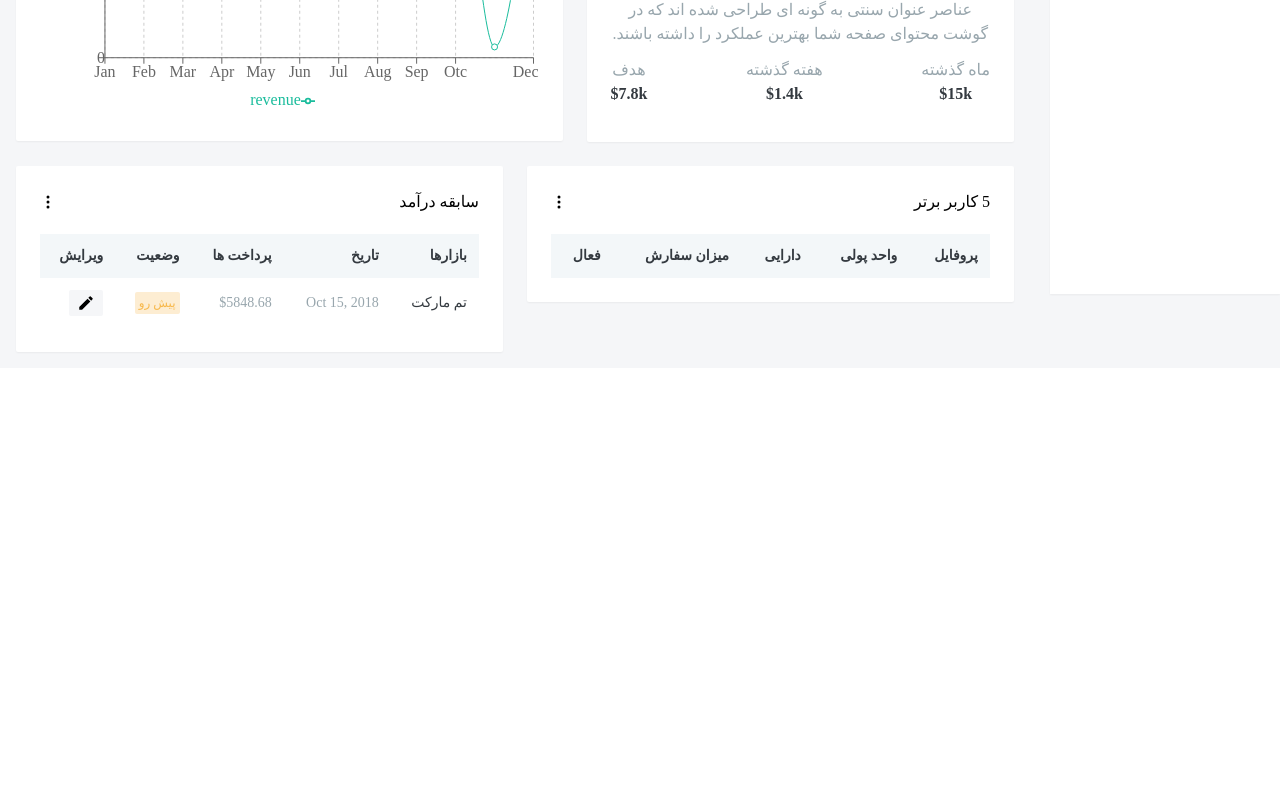
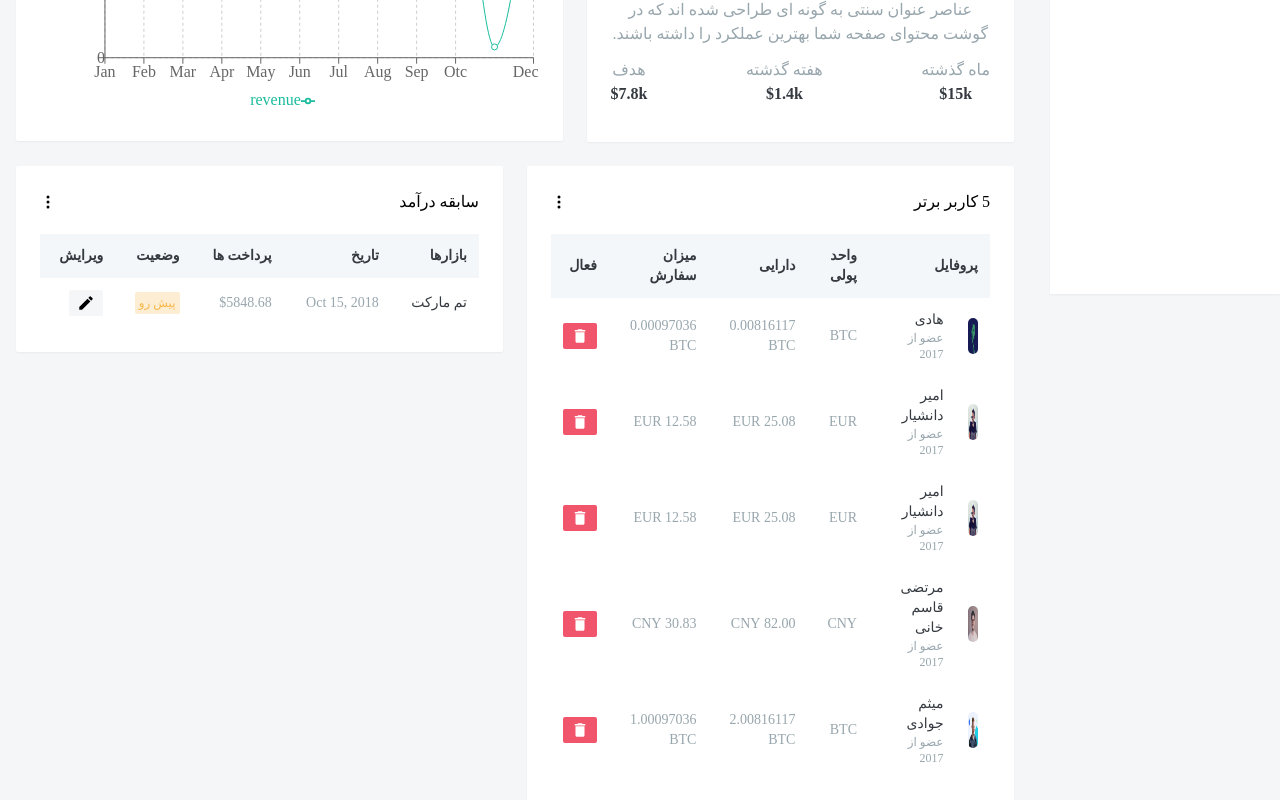
Before and after one commit to Mhboolor/my-dashboard, a React (Create React App) app: page / in a window 1280 px wide. Shown: the part 570-1370 px from the top of the page. Before the commit the page ends 938 px from the top, so only its background shows below. Built offline with nearby package versions, Linux system fonts and the light colour scheme; data requests are answered from the project's data file.

Commit message:
feat:dashboard best users box Logic

```diff
--- a/server/db.json
+++ b/server/db.json
@@ -49,12 +49,12 @@
     },
     {
       "id": "2",
-      "image": "./images/users/user-3.jpg",
-      "name": "سعید نجمی",
+      "image": "./images/users/user-4.jpg",
+      "name": "امیر دانشیار",
       "date": "عضو از 2017",
-      "property": "ETH",
-      "order": "3.16117008 ETH",
-      "currency": "1.70360009 ETH"
+      "property": "EUR",
+      "order": "25.08 EUR",
+      "currency": "12.58 EUR"
     },
     {
       "id": "3",
--- a/src/api/apiSlice.js
+++ b/src/api/apiSlice.js
@@ -3,8 +3,10 @@ import { createApi, fetchBaseQuery } from "@reduxjs/toolkit/query/react";
 export const apiSlice = createApi({
   reducerPath: "api",
   baseQuery: fetchBaseQuery({ baseUrl: "http://localhost:9000" }),
-  tagTypes : ["PRODUCTS"],
+  tagTypes : ["PRODUCTS","BESTUSERS"],
   endpoints: (builder) => ({
+
+    // Products Api
     getAllProducts : builder.query({
       query : () => "/products",
       providesTags : ["PRODUCTS"]
@@ -35,8 +37,26 @@ export const apiSlice = createApi({
         body : editedProduct
       }),
       invalidatesTags : ["PRODUCTS"]
+    }),
+
+
+    // Dashboard Best Users Api
+    getBestUsers : builder.query({
+      query : () => "./best-users",
+      providesTags : ["BESTUSERS"]
+    }),
+    deleteBestUser : builder.mutation({
+      query : (userId) => ({
+        url : `./best-users/${userId}`,
+        method : "DELETE",
+      }),
+      invalidatesTags : ["BESTUSERS"]
     })
+
+
+
+
   }),
 });
 
-export const { useGetAllProductsQuery , useGetProductQuery ,useAddProductMutation , useDeleteProductMutation , useEditProductMutation} = apiSlice;
+export const { useGetAllProductsQuery , useGetProductQuery ,useAddProductMutation , useDeleteProductMutation , useEditProductMutation , useGetBestUsersQuery , useDeleteBestUserMutation} = apiSlice;
--- a/src/components/dahboard/BestUser.jsx
+++ b/src/components/dahboard/BestUser.jsx
@@ -1,7 +1,15 @@
 import React from "react";
 import { MdDelete } from "react-icons/md";
+import { useDeleteBestUserMutation } from "../../api/apiSlice";
 
-function BestUser({id , image , name , date , property , order , currency , deleteUser}) {
+function BestUser({id , image , name , date , property , order , currency}) {
+
+  const [deleteUser] = useDeleteBestUserMutation();
+
+  const deleteUserHandler = () => {
+    deleteUser(id)
+  }
+
   return (
     <tr className="text-gray-2 text-sm ease-in-out duration-100 hover:bg-table-light">
       <td className="p-3">
@@ -27,7 +35,7 @@ function BestUser({id , image , name , date , property , order , currency , dele
         <p>{currency}</p>
       </td>
       <td className="p-3">
-        <button className="text-lg flex items-center justify-center text-white bg-red rounded-sm px-2 py-1" onClick={() => deleteUser(id)}>
+        <button className="text-lg flex items-center justify-center text-white bg-red rounded-sm px-2 py-1" onClick={deleteUserHandler}>
           <MdDelete />
         </button>
       </td>
--- a/src/components/dahboard/BestUsers.jsx
+++ b/src/components/dahboard/BestUsers.jsx
@@ -1,8 +1,12 @@
 import React from "react";
 import { BsThreeDotsVertical } from "react-icons/bs";
 import BestUser from "./BestUser";
+import { useGetBestUsersQuery } from "../../api/apiSlice";
+import Loading from "../Loading"
 
 function BestUsers() {
+
+  const {data : users , isLoading , isSuccess , isError} = useGetBestUsersQuery();
 
 
   return (
@@ -27,6 +31,17 @@ function BestUsers() {
             </tr>
           </thead>
           <tbody>
+            {
+              isError ? (
+                <p>خطا در هنگام دریافت اطلاعات از سرور</p>
+              ) : isLoading ? (
+                <Loading/>
+              ) : isSuccess ? (
+                users.map(user => (
+                  <BestUser {...user}/>
+                ))
+              ) : null
+            }
           </tbody>
         </table>
       </div>
```
